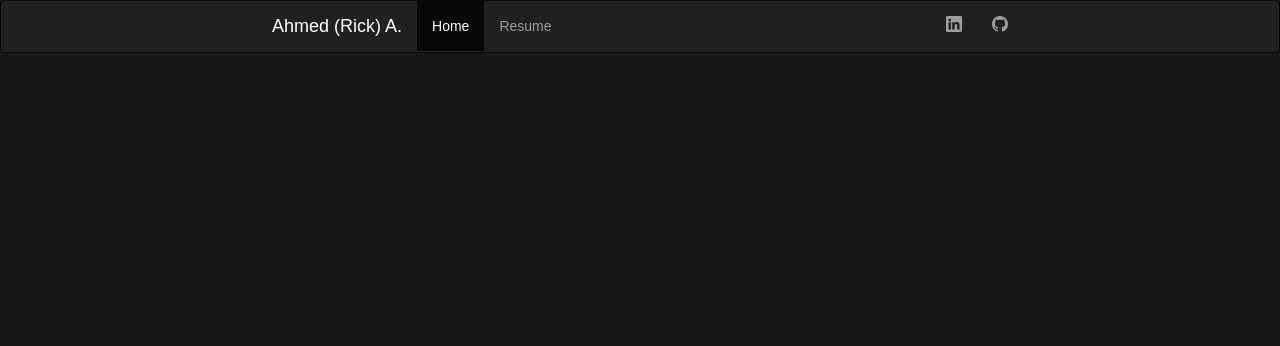
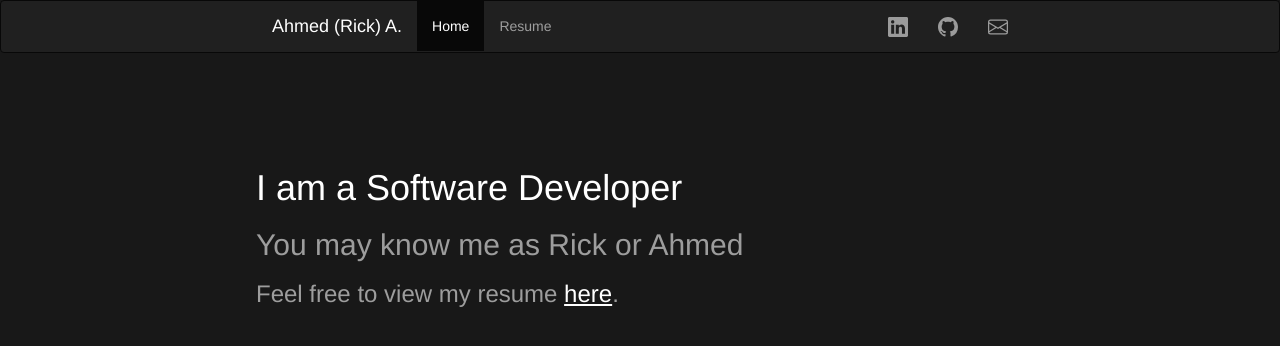
Before and after one commit to ricktech01/ricktech01.github.io, a plain HTML site: page index.html in a window 1280 px wide. Drawn offline with nearby package versions, Linux system fonts and the light colour scheme.

Commit message:
Some design and content changes

```diff
--- a/index.html
+++ b/index.html
@@ -16,20 +16,25 @@
 	    </div>
 	    <ul class="nav navbar-nav">
 	      <li class="active"><a href="#">Home</a></li>
-	      <li><a href="RESUME.pdf" target="_blank">Resume</a></li>
+	      <li><a href="./RESUME.pdf" target="_blank">Resume</a></li>
 	    </ul>
-	    <ul class="nav navbar-nav navbar-right">
-	      	<li><a href="https://www.linkedin.com/in/ahmed-rick-abduljabbar-54640b137/"><svg xmlns="http://www.w3.org/2000/svg" width="16" height="16" fill="currentColor" class="bi bi-linkedin" viewBox="0 0 16 16">
-		  <path d="M0 1.146C0 .513.526 0 1.175 0h13.65C15.474 0 16 .513 16 1.146v13.708c0 .633-.526 1.146-1.175 1.146H1.175C.526 16 0 15.487 0 14.854V1.146zm4.943 12.248V6.169H2.542v7.225h2.401zm-1.2-8.212c.837 0 1.358-.554 1.358-1.248-.015-.709-.52-1.248-1.342-1.248-.822 0-1.359.54-1.359 1.248 0 .694.521 1.248 1.327 1.248h.016zm4.908 8.212V9.359c0-.216.016-.432.08-.586.173-.431.568-.878 1.232-.878.869 0 1.216.662 1.216 1.634v3.865h2.401V9.25c0-2.22-1.184-3.252-2.764-3.252-1.274 0-1.845.7-2.165 1.193v.025h-.016a5.54 5.54 0 0 1 .016-.025V6.169h-2.4c.03.678 0 7.225 0 7.225h2.4z"/>
-			</svg></a></li>
-			<li><a href="https://github.com/ricktech01"><svg xmlns="http://www.w3.org/2000/svg" width="16" height="16" fill="currentColor" class="bi bi-github" viewBox="0 0 16 16">
-		  <path d="M8 0C3.58 0 0 3.58 0 8c0 3.54 2.29 6.53 5.47 7.59.4.07.55-.17.55-.38 0-.19-.01-.82-.01-1.49-2.01.37-2.53-.49-2.69-.94-.09-.23-.48-.94-.82-1.13-.28-.15-.68-.52-.01-.53.63-.01 1.08.58 1.23.82.72 1.21 1.87.87 2.33.66.07-.52.28-.87.51-1.07-1.78-.2-3.64-.89-3.64-3.95 0-.87.31-1.59.82-2.15-.08-.2-.36-1.02.08-2.12 0 0 .67-.21 2.2.82.64-.18 1.32-.27 2-.27.68 0 1.36.09 2 .27 1.53-1.04 2.2-.82 2.2-.82.44 1.1.16 1.92.08 2.12.51.56.82 1.27.82 2.15 0 3.07-1.87 3.75-3.65 3.95.29.25.54.73.54 1.48 0 1.07-.01 1.93-.01 2.2 0 .21.15.46.55.38A8.012 8.012 0 0 0 16 8c0-4.42-3.58-8-8-8z"/>
-			</svg></a></li>
+	    <ul class="nav navbar-nav navbar-right" style="display: inline-block;">
+	      	<li><a href="https://www.linkedin.com/in/ahmed-rick-abduljabbar-54640b137/">
+	      		<img src="./icons/linkedin.svg" class="icon" width="20" height="20"/></a>
+	      	</li>
+			<li><a href="https://github.com/ricktech01">
+				<img src="./icons/github.svg" class="icon" width="20" height="20"/></a>
+			</li>
+			<li><a href="mailto:ahmed.m.abduljabbar@outlook.com">
+				<img src="./icons/envelope.svg" class="icon" width="20" height="20"/></a>
+			</li>
 	    </ul>
 	  </div>
 	</nav>
 	<div class="content">
-
+		<h1>I am a Software Developer</h1>
+		<h2>You may know me as Rick or Ahmed</h2>
+		<h3>Feel free to view my resume <a href="./RESUME.pdf" target="_blank">here</a>.</h3>
 	</div>
 
 </body>
--- a/style.css
+++ b/style.css
@@ -1,20 +1,47 @@
 :root {
     --bg-color: #181818;
     --navbar-color: #202020;
+    --text-color:#9d9d9d;
+    --icon-color:var(--text-color);
+    --anchor-color:white;
+    --anchor-color-hover:black;
 }
 
 body {
     background-color: var(--bg-color);
-    font-family: Arial;
+    font-family: font-family: Arial, Helvetica, sans-serif;
+
+}
+.content{
+    padding: 75px 20% 0 20%;
+    color: var(--text-color);
+}
+.content h1,h4,h6{
+    color:white;
+}
+.content a{
+    color:var(--anchor-color);
+    text-decoration: underline;
+}
+.content a:hover {
+    color:var(--anchor-color-hover);
+    text-decoration: underline;
+    cursor: pointer;
 }
 .navbar{
     background-color: var(--navbar-color);
-    padding: 0 20% 0 20%;
+    padding: 0px 20% 0 20%;
  }
 
- .navbar .navbar-brand {
+ .navbar .navbar-brand{
     color:white;
  }
  .navbar .navbar-brand:hover{
     color:white;
  }
+ .icon{
+    filter: brightness(0) saturate(100%) invert(69%) sepia(0%) saturate(1496%) hue-rotate(158deg) brightness(90%) contrast(90%);
+ }
+ .navbar-right li{
+    float:left;
+ }
```
Also changed, not shown: icons/envelope.svg (added), icons/github.svg (added), icons/linkedin.svg (added).
